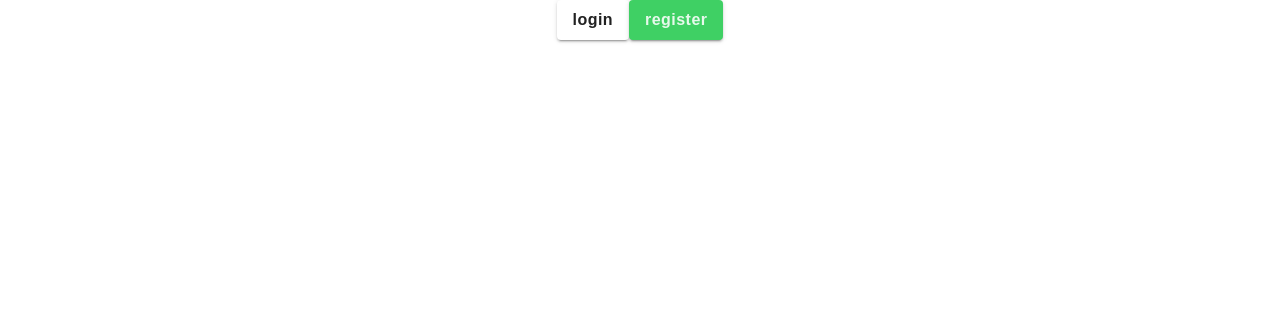
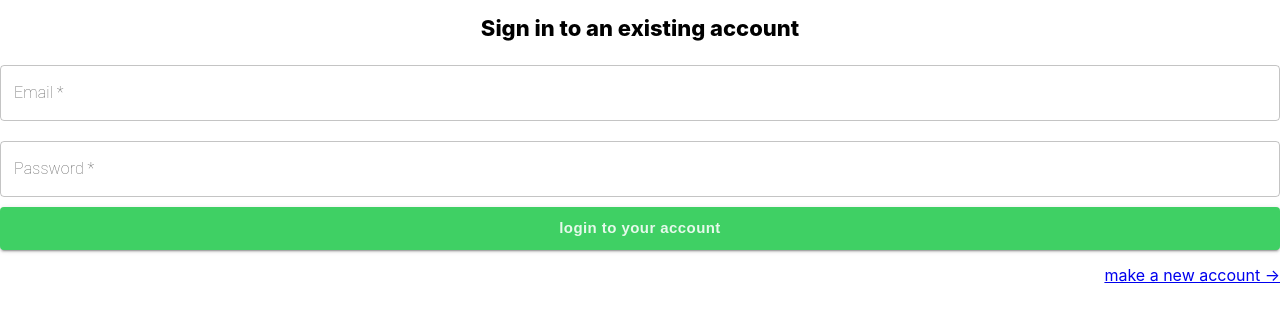
Before and after one commit to Reucherian/clubroom, a React (Create React App) app: page / in a window 1280 px wide. Shown: the top 322 px of the page. Built offline with nearby package versions, Linux system fonts and the light colour scheme; no server answers; what aws-amplify would draw is missing.

Commit message:
added custom auth

```diff
--- a/src/App.js
+++ b/src/App.js
@@ -2,7 +2,7 @@ import './App.css';
 import { ThemeProvider } from '@emotion/react';
 import { createTheme } from '@mui/material';
 import { BrowserRouter as Router, Routes, Route } from 'react-router-dom';
-import Login from './pages/login';
+import Login from './components/login';
 import Rooms from './pages/rooms';
 import Amplify from 'aws-amplify';
 import { API } from 'aws-amplify';
--- /dev/null
+++ b/src/components/login.js
@@ -0,0 +1,69 @@
+import React from "react";
+import { useInput } from "./../utils/forms";
+import { Auth } from "aws-amplify";
+import { TextField, styled, Button, CircularProgress } from '@mui/material';
+import { Link, useNavigate } from "react-router-dom";
+
+const Field = styled(TextField)({
+  margin: "10px 0",
+});
+
+const DLink = styled(Link)({
+  margin: "15px 0",
+  textAlign: "right",
+});
+
+const Signup = () => {
+  const [loading, setLoading] = React.useState(false);
+
+  const navigate = useNavigate();
+
+  const { value: email, bind: bindEmail } = useInput("");
+  const { value: password, bind: bindPassword } = useInput("");
+
+  const handleSubmit = async (e) => {
+    e.preventDefault();
+    setLoading(true);
+
+    try {
+      await Auth.signIn(email, password);
+      alert('success')
+      navigate("/rooms");
+    } catch (error) {
+      console.log(error)
+      alert('error')
+    }
+    setLoading(false);
+  };
+
+  return (
+    <form
+      style={{
+        display: "flex",
+        flexDirection: "column",
+        justifyContent: "space-between",
+      }}
+      onSubmit={handleSubmit}
+    >
+      <h1 style={{ fontSize: "22px", fontWeight: 800 }}>
+        {" "}
+        Sign in to an existing account
+      </h1>
+      <Field label="Email" {...bindEmail} type="text" />
+      <Field label="Password" type="password" {...bindPassword} />
+      <Button
+        variant="contained"
+        color="primary"
+        size="large"
+        type="submit"
+        disabled={loading}
+      >
+        {loading && <CircularProgress size={20} style={{ marginRight: 20 }} />}
+        Login to Your Account
+      </Button>
+      <DLink to="/signup">make a new account &rarr;</DLink>
+    </form>
+  );
+};
+
+export default Signup;
--- /dev/null
+++ b/src/utils/forms.js
@@ -0,0 +1,19 @@
+import { useState } from "react";
+
+export const useInput = (initialValue) => {
+  const [value, setValue] = useState(initialValue);
+
+  return {
+    value,
+    setValue,
+    reset: () => setValue(""),
+    bind: {
+      value,
+      onChange: (event) => {
+        // @ts-ignore
+        setValue(event.target.value);
+      },
+      required: true,
+    },
+  };
+};
```
Also changed, not shown: src/configs/aws.js (added).
